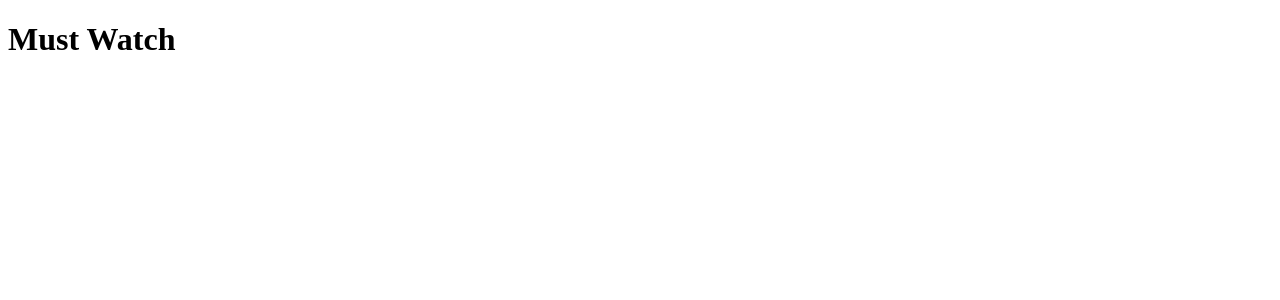
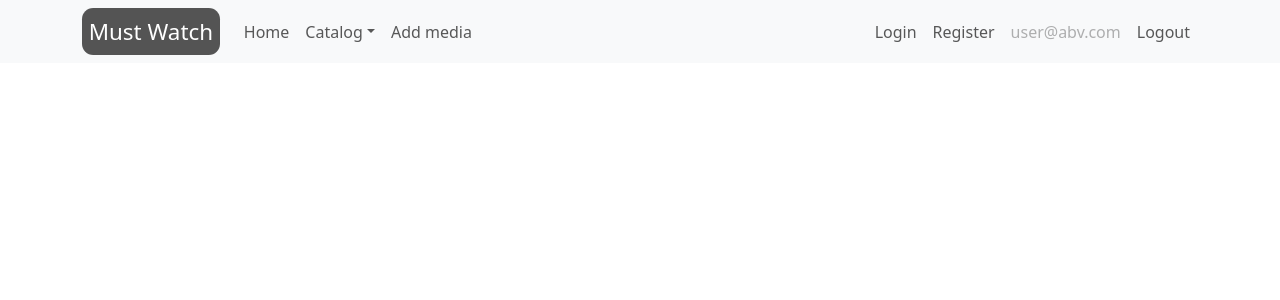
Before and after one commit to slavpisarov/Must-Watch, a React (Vite) app: page / in a window 1280 px wide. Shown: the top 300 px of the page. Built offline with nearby package versions, Linux system fonts and the light colour scheme.

Commit message:
Add navbar

```diff
--- a/index.html
+++ b/index.html
@@ -1,13 +1,18 @@
 <!doctype html>
 <html lang="en">
+
 <head>
   <meta charset="UTF-8" />
   <link rel="icon" type="image/svg+xml" href="/vite.svg" />
   <meta name="viewport" content="width=device-width, initial-scale=1.0" />
+  <link rel="stylesheet" href="https://cdn.jsdelivr.net/npm/bootstrap@5.3.0/dist/css/bootstrap.min.css"
+    integrity="sha384-9ndCyUaIbzAi2FUVXJi0CjmCapSmO7SnpJef0486qhLnuZ2cdeRhO02iuK6FUUVM" crossorigin="anonymous" />
   <title>Must Watch</title>
 </head>
+
 <body>
   <div id="root"></div>
   <script type="module" src="/src/main.jsx"></script>
 </body>
+
 </html>
--- a/package.json
+++ b/package.json
@@ -10,7 +10,9 @@
     "preview": "vite preview"
   },
   "dependencies": {
+    "bootstrap": "^5.3.2",
     "react": "^18.2.0",
+    "react-bootstrap": "^2.9.1",
     "react-dom": "^18.2.0"
   },
   "devDependencies": {
--- a/src/App.jsx
+++ b/src/App.jsx
@@ -1,9 +1,10 @@
+import Header from "./components/Header/Header";
 
 function App() {
 
   return (
     <>
-          <h1>Must Watch</h1>
+          <Header />
     </>
   )
 }
--- /dev/null
+++ b/src/components/Header/Header.css
@@ -0,0 +1,7 @@
+.navbar-brand{
+    color: white;
+    font-size: 1.4em;
+    background-color: rgb(84, 84, 84);
+    padding: 0.3em;
+    border-radius: 0.5em;
+}
--- /dev/null
+++ b/src/components/Header/Header.jsx
@@ -0,0 +1,33 @@
+import Container from 'react-bootstrap/Container';
+import Nav from 'react-bootstrap/Nav';
+import Navbar from 'react-bootstrap/Navbar';
+import NavDropdown from 'react-bootstrap/NavDropdown';
+
+import './Header.css'
+
+export default function Header() {
+  return (
+    <Navbar collapseOnSelect expand="lg" className="bg-body-tertiary">
+      <Container>
+        <Navbar.Brand href="#home">Must Watch</Navbar.Brand>
+        <Navbar.Toggle aria-controls="responsive-navbar-nav" />
+        <Navbar.Collapse id="responsive-navbar-nav">
+          <Nav className="me-auto">
+            <Nav.Link href="#features">Home</Nav.Link>
+            <NavDropdown title="Catalog" id="collapsible-nav-dropdown">
+              <NavDropdown.Item href="#action/3.1">Movies</NavDropdown.Item>
+              <NavDropdown.Item href="#action/3.3">TV Series</NavDropdown.Item>
+            </NavDropdown>
+            <Nav.Link href="#pricing">Add media </Nav.Link>
+          </Nav>
+          <Nav>
+            <Nav.Link href="#deets">Login</Nav.Link>
+            <Nav.Link href="#deets">Register</Nav.Link>
+            <Nav.Link href="#deets" disabled>user@abv.com</Nav.Link>
+            <Nav.Link href="#deets">Logout</Nav.Link>
+          </Nav>
+        </Navbar.Collapse>
+      </Container>
+    </Navbar>
+  );
+}
```
Also changed, not shown: 1 other file (tests, documents, lock files or other folders). Lines whose indentation alone changed are shown as unchanged.
